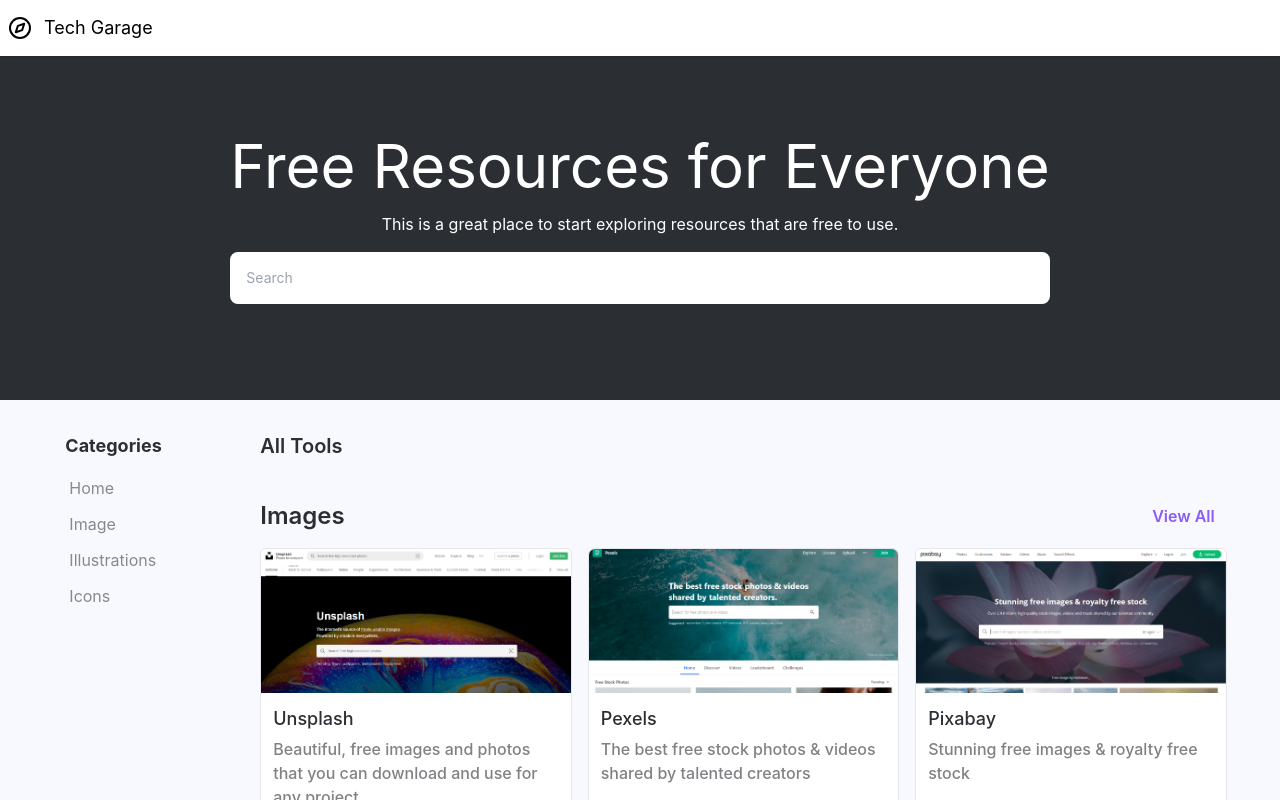
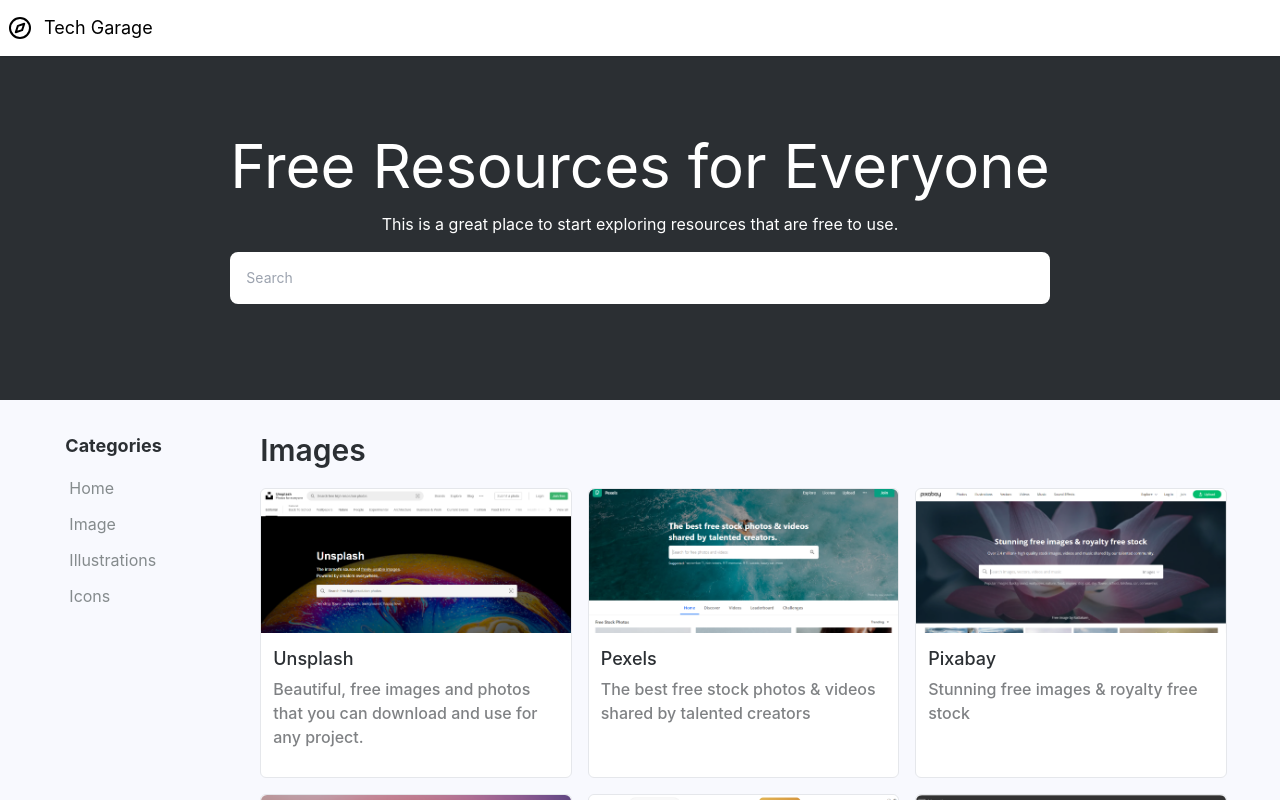
Before and after one commit to FuseOrg/TechGarage, a React (Create React App) app in the folder project/client/: page /Images in a window 1280 px wide. Shown: the top 800 px of the page. Built offline with nearby package versions, Linux system fonts and the light colour scheme.

Commit message:
UI fixes

```diff
--- a/project/client/src/Pages/Icons.js
+++ b/project/client/src/Pages/Icons.js
@@ -13,7 +13,7 @@
 
     return (
       <div className="right-side ">
-      <p className=" text-xl text-secondary font-semibold mb-5">All Tools</p>
+      <p className=" text-2xl lg:text-3xl text-secondary font-semibold mb-5">Icons</p>
 
       <div className="tool-container">
       <div className="tools-list grid  gap-4 grid-cols-none md:grid-cols-2 xl:grid-cols-3">
--- a/project/client/src/Pages/Illustrations.js
+++ b/project/client/src/Pages/Illustrations.js
@@ -13,7 +13,7 @@
 
     return (
       <div className="right-side ">
-      <p className=" text-xl text-secondary font-semibold mb-5">All Tools</p>
+      <p className="text-2xl lg:text-3xl text-secondary font-semibold mb-5">Illustartions</p>
 
       <div className="tool-container">
       <div className="tools-list grid  gap-4 grid-cols-none md:grid-cols-2 xl:grid-cols-3">
--- a/project/client/src/Pages/Images.js
+++ b/project/client/src/Pages/Images.js
@@ -1,5 +1,5 @@
 import Data from "../data/data.json";
-import ToolList from "../components/ToolList";
+import Tool from "../components/Tool";
 const Images = () => {
 
 
@@ -13,10 +13,12 @@
 
     return (
         <div className="right-side ">
-        <p className=" text-xl text-secondary font-semibold">All Tools</p>
+        <p className=" text-2xl lg:text-3xl text-secondary font-semibold mb-5">Images</p>
 
         <div className="tool-container">
-          <ToolList title="Images" data={arr1} />
+        <div className="tools-list grid  gap-4 grid-cols-none md:grid-cols-2 xl:grid-cols-3">
+        <Tool data={arr1} />
+        </div>
         </div>
       </div>
     );
```
